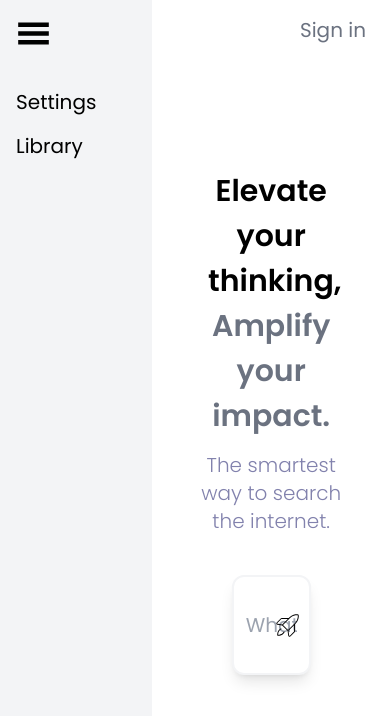
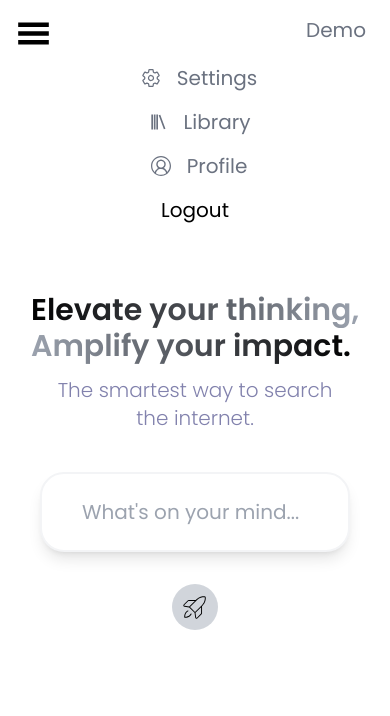
Before and after one commit to HrishikShaji/elevatics-ai, a Next.js app: page / in a window 390 px wide. Both pictures are taken after a click on the button 33 px from the left and 33 px from the top of the page. Shown: the top 716 px of the page. Built offline with nearby package versions, Linux system fonts and the light colour scheme; no server answers.

Commit message:
sidebar responsive done

```diff
--- a/app/components/HomeContainer.tsx
+++ b/app/components/HomeContainer.tsx
@@ -15,15 +15,31 @@ export default function HomeContainer() {
       className="relative flex flex-col items-center  justify-center  px-10   h-full  w-full"
     >
       <Link
-        className="hover:bg-gray-100 rounded-md p-2 absolute top-2 right-2"
+        className="p-2 text-xl rounded-md bg-white text-gray-500 hover:text-black fixed z-40 top-2 right-4"
         href="/demo"
       >
         Demo
       </Link>
-      <h1 style={{ fontSize: isSideBarOpen ? "30px" : "40px" }} className=" font-semibold  w-[80%] md:w-[60%] text-center">
-        Elevate your thinking,{" "}
-        <span className="text-gray-500">Amplify your impact.</span>
-      </h1>
+      <div className="flex flex-col items-start justify-start">
+        <h1
+          className={`whitespace-nowrap font-semibold  text-center bg-clip-text text-transparent bg-gradient-to-r md:py-2 from-black to-gray-400
+    ${isSideBarOpen
+              ? 'text-3xl md:text-3xl lg:text-4xl'
+              : 'text-3xl md:text-4xl lg:text-5xl'}
+  `}
+        >
+          Elevate your thinking,{" "}
+        </h1>
+        <h1
+          className={`font-semibold whitespace-nowrap  text-center bg-clip-text text-transparent bg-gradient-to-l md:py-2 from-black to-gray-400
+    ${isSideBarOpen
+              ? 'text-3xl md:text-3xl lg:text-4xl'
+              : 'text-3xl md:text-4xl lg:text-5xl'}
+  `}
+        >
+          Amplify your impact.
+        </h1>
+      </div>
       <h1 className="text-xl text-[#8282AD] text-center  font-light mt-3">
         The smartest way to search the internet.
       </h1>
--- a/app/components/QuickSearch.tsx
+++ b/app/components/QuickSearch.tsx
@@ -16,7 +16,6 @@ export default function QuickSearch() {
 
 
   function handleSubmit() {
-    console.log("queries are", queries)
     if (user && user.queries > 0) {
       setPrompt(input)
       router.push("/quick-report");
@@ -25,16 +24,16 @@ export default function QuickSearch() {
     }
   }
   return (
-    <div className="mt-10 h-[100px] relative flex items-center w-[50%] ">
+    <div className="mt-10 h-[80px] relative flex items-center justify-center sm:w-[50%] ">
       <input
         value={input}
         onChange={(e) => setInput(e.target.value)}
         placeholder="What's on your mind..."
-        className="rounded-xl border-2 text-xl h-full border-gray-100 shadow-lg focus:outline-gray-300 p-3 w-full"
+        className="rounded-3xl border-2 text-xl h-full border-gray-100 shadow-lg focus:outline-gray-300 px-10 w-full"
       />{" "}
       <button
         onClick={handleSubmit}
-        className="text-black absolute right-2 "
+        className="text-black absolute top-28 p-2 cursor-pointer rounded-full bg-gray-300 sm:top-auto sm:right-5 "
       >
         <PiRocketLaunchThin size={30} />
       </button>
--- a/app/components/Sidebar.tsx
+++ b/app/components/Sidebar.tsx
@@ -4,45 +4,87 @@ import { signOut, useSession } from "next-auth/react";
 import { useTheme } from "../contexts/ThemeContext";
 import Image from "next/image";
 import Link from "next/link";
+import { IoSettingsOutline } from "react-icons/io5";
+import { BiLibrary } from "react-icons/bi";
+import { VscAccount } from "react-icons/vsc";
 
 export default function Sidebar() {
-  const { isSideBarOpen, setModal } = useTheme();
+  const { isSideBarOpen, setModal, modal } = useTheme();
   const { status, data } = useSession();
 
   if (!isSideBarOpen) return null;
   return (
-    <div className="h-full relative w-[250px] bg-gray-100 ">
+    <>
+      <div className="sm:hidden bg-white fixed top-14 items-center z-40 flex flex-col w-full h-[200px] left-0">
+
+        <button
+          style={{ color: modal === "settings" ? "black" : "" }}
+          className="p-2 flex gap-4 items-center text-xl pl-4 text-left text-gray-500 hover:text-black"
+          onClick={() => setModal("settings")}
+        >
+          <IoSettingsOutline />       Settings
+        </button>
+        <Link className="p-2 pl-4 flex gap-4 items-center text-xl text-gray-500 hover:text-black" href="/history">
+          <BiLibrary />   Library
+        </Link>
+        <button
+          style={{ color: modal === "profile" ? "black" : "" }}
+          className="p-2 flex gap-4 items-center text-xl pl-4 text-left text-gray-500 hover:text-black"
+          onClick={() => setModal("profile")}
+        >
+          <VscAccount />   Profile
+        </button>
+        <button
+          className="p-2 rounded-md text-xl hover:text-red-500 text-black "
+          onClick={() => signOut()}
+        >
+          Logout
+        </button>
+      </div>
+      <div className="h-full relative hidden sm:block w-[300px] bg-gray-100 ">
         <div className="mt-20 flex flex-col">
           <button
-          className="p-2 text-xl pl-4 text-left hover:bg-gray-200"
+            style={{ color: modal === "settings" ? "black" : "" }}
+            className="p-2 flex gap-4 items-center text-xl pl-4 text-left text-gray-500 hover:text-black"
             onClick={() => setModal("settings")}
           >
-          Settings
+            <IoSettingsOutline />       Settings
           </button>
-        <Link className="p-2 pl-4 text-xl text-left hover:bg-gray-200" href="/history">
-          Library
+          <Link className="p-2 pl-4 flex gap-4 items-center text-xl text-gray-500 hover:text-black" href="/history">
+            <BiLibrary />   Library
           </Link>
+          <button
+            style={{ color: modal === "profile" ? "black" : "" }}
+            className="p-2 flex gap-4 items-center text-xl pl-4 text-left text-gray-500 hover:text-black"
+            onClick={() => setModal("profile")}
+          >
+            <VscAccount />   Profile
+          </button>
         </div>
         {status === "authenticated" ? (
           <div className="absolute flex justify-between items-center w-full bottom-5 left-0 px-4 p-2">
             <button
-            className="p-2 rounded-md text-xl hover:bg-red-500 hover:text-white "
+              className="p-2 rounded-md text-xl hover:text-red-500 text-black "
               onClick={() => signOut()}
             >
               Logout
             </button>
+            {/*
+
           {data.user?.image ? (
             <Image
               onClick={() => setModal("profile")}
               src={data.user.image}
-              className="h-10 w-10 rounded-full object-cover"
+              className="h-10 cursor-pointer w-10 rounded-full object-cover"
               height={1000}
               width={1000}
               alt="image"
             />
           ) : null}
+          */}
           </div>
         ) : null}
       </div>
+    </>
   );
 }
--- a/app/components/ToggleSidebar.tsx
+++ b/app/components/ToggleSidebar.tsx
@@ -7,7 +7,8 @@ export default function ToggleSidebar() {
   const { setIsSideBarOpen, isSideBarOpen } = useTheme();
   return (
     <button
-      className="fixed top-2 left-2 p-2 z-20 rounded-md"
+      style={{ color: isSideBarOpen ? "black" : "" }}
+      className="fixed top-4 left-4  z-20 text-gray-500 hover:text-black rounded-md"
       onClick={() => setIsSideBarOpen((prev) => !prev)}
     >
       <GiHamburgerMenu size={35} />
--- a/app/layout.tsx
+++ b/app/layout.tsx
@@ -41,7 +41,7 @@ export default function RootLayout({
                 <PromptProvider>
                   <QuickReportProvider>
                     <Modal />
-                    <div className=" h-screen w-full flex">
+                    <div className="overflow-hidden h-screen w-full flex">
                       <Sidebar />
                       <ToggleSidebar />
                       <SignInButton />
```
Lines whose indentation alone changed are shown as unchanged.
